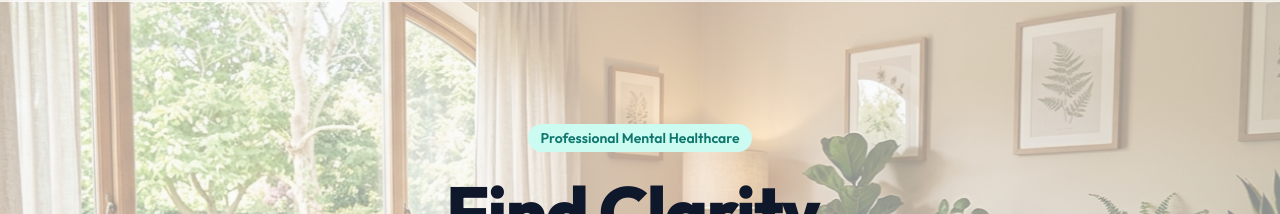
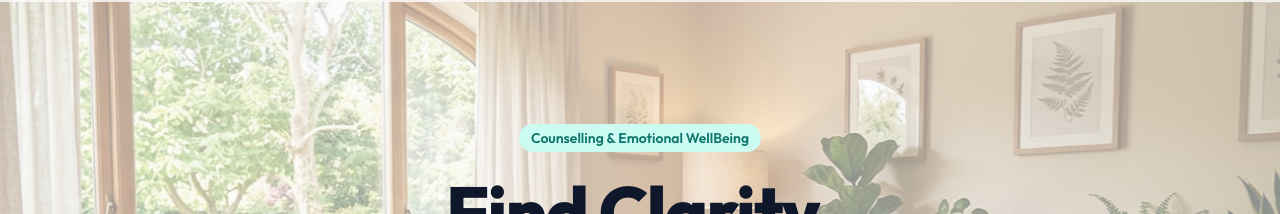
Before and after one commit to echoinsightweb/echoinsightwebsite, a Next.js app: page / in a window 1280 px wide. Shown: the part 119-333 px from the top of the page. Built offline with nearby package versions, Linux system fonts and the light colour scheme.

Commit message:
chore: update hero badge text to Counselling & Emotional WellBeing

```diff
--- a/app/page.tsx
+++ b/app/page.tsx
@@ -21,7 +21,7 @@ export default function Home() {
 
         <div className="relative z-20 max-w-4xl mx-auto px-6 text-center animate-slide-up">
           <span className="inline-block py-1 px-3 rounded-full bg-primary-100 text-primary-700 text-sm font-semibold mb-6 animate-fade-in">
-            Professional Mental Healthcare
+            Counselling & Emotional WellBeing
           </span>
           <h1 className="text-5xl md:text-7xl font-extrabold tracking-tight mb-8 text-foreground">
             Find Clarity.<br/>
```
